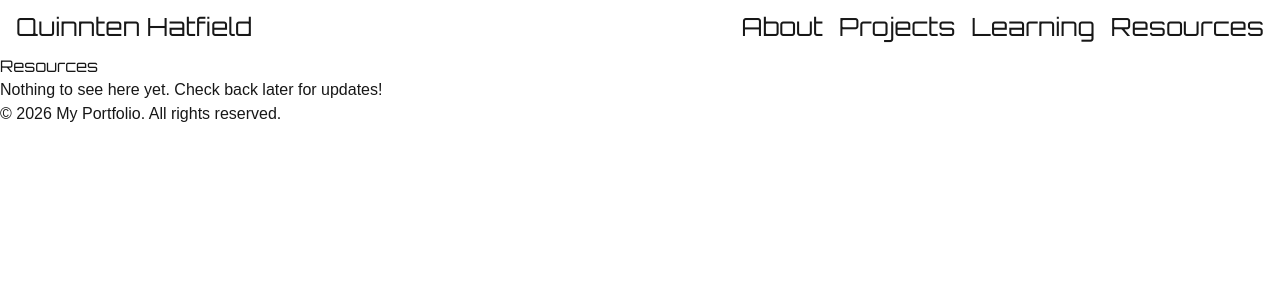
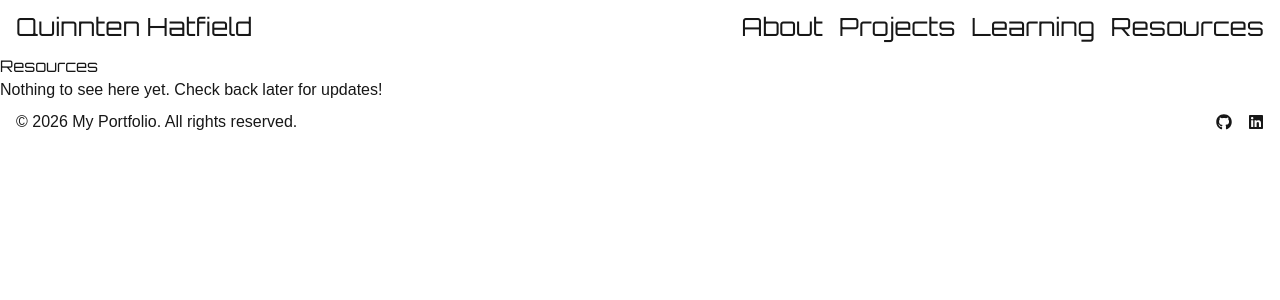
Before and after one commit to hatfieldq/portfolio-site, a Next.js app: page /resources in a window 1280 px wide. Shown: the top 300 px of the page. Built offline with nearby package versions, Linux system fonts and the light colour scheme; a web font is replaced by a local one.

Commit message:
Style Footer, Add links

```diff
--- a/src/components/Footer.tsx
+++ b/src/components/Footer.tsx
@@ -1,7 +1,13 @@
+import { FaGithub, FaLinkedin } from "react-icons/fa"
+
 export default function Footer() {
     return (
-        <footer>
+        <footer className="flex items-center justify-between px-4 py-2 text-14 font-var(--font-orbitron)">
             <p>&copy; 2026 My Portfolio. All rights reserved.</p>
+            <div className="flex items-center gap-4">
+                <a href="https://github.com/hatfieldq" target="_blank" rel="noopener noreferrer" className="hover:text-green-500"> <FaGithub/> </a>
+                <a href="https://linkedin.com/in/quinnten-hatfield" target="_blank" rel="noopener noreferrer" className="hover:text-green-500"> <FaLinkedin/> </a>
+            </div>
         </footer>
     );
 }
--- a/src/components/Nav.tsx
+++ b/src/components/Nav.tsx
@@ -2,7 +2,7 @@ import Link from "next/link";
 
 export default function Nav() {
     return (
-        <nav className="flex items-center justify-between px-4 py-2">
+        <nav className="flex items-center justify-between px-4 py-2 text-26 font-var(--font-orbitron)">
             <Link href="/" className="hover:text-green-500">Quinnten Hatfield</Link>
             <div className="flex items-center gap-4">
             <Link href="/about" className="hover:text-green-500">About</Link>
```
